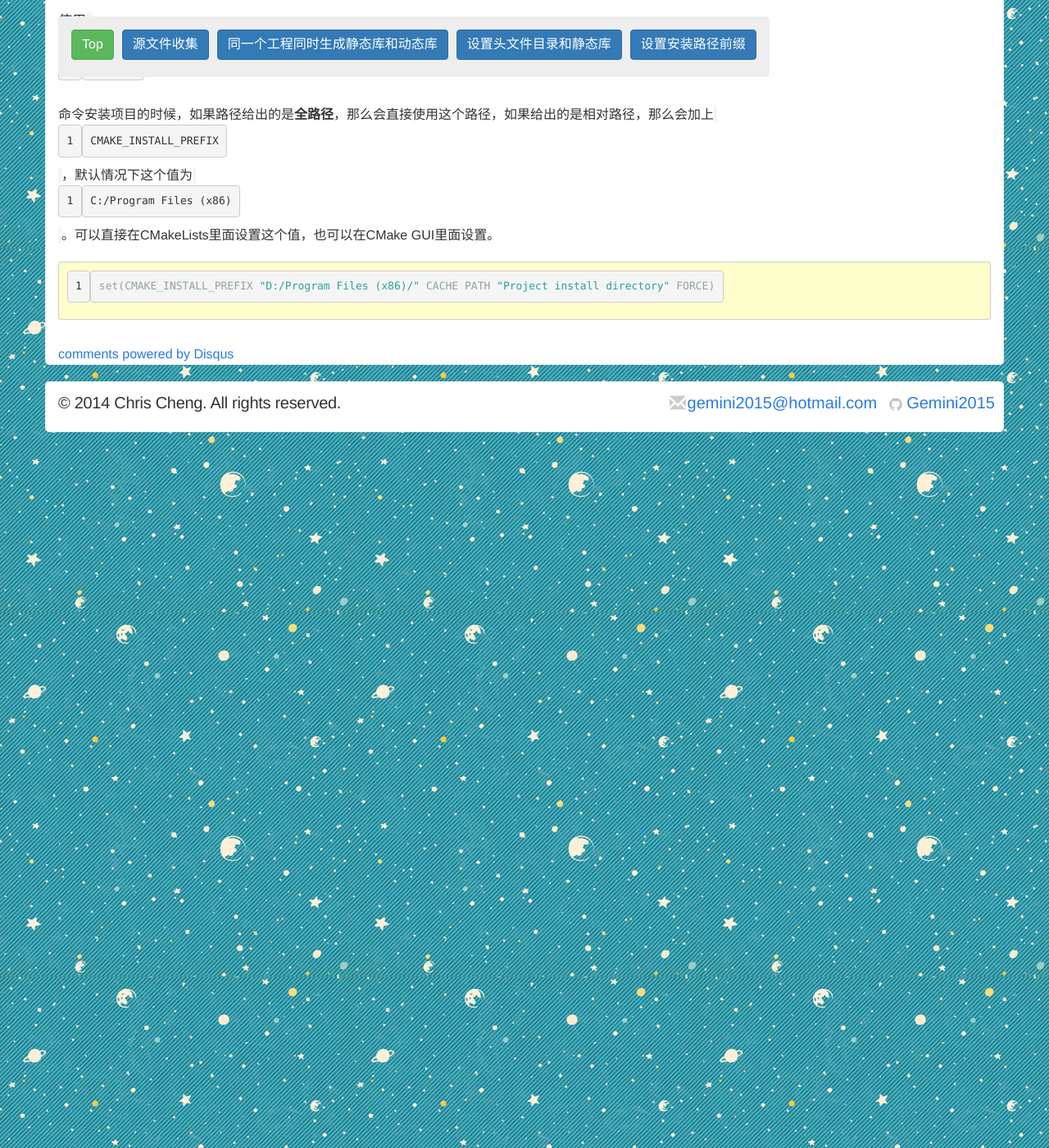
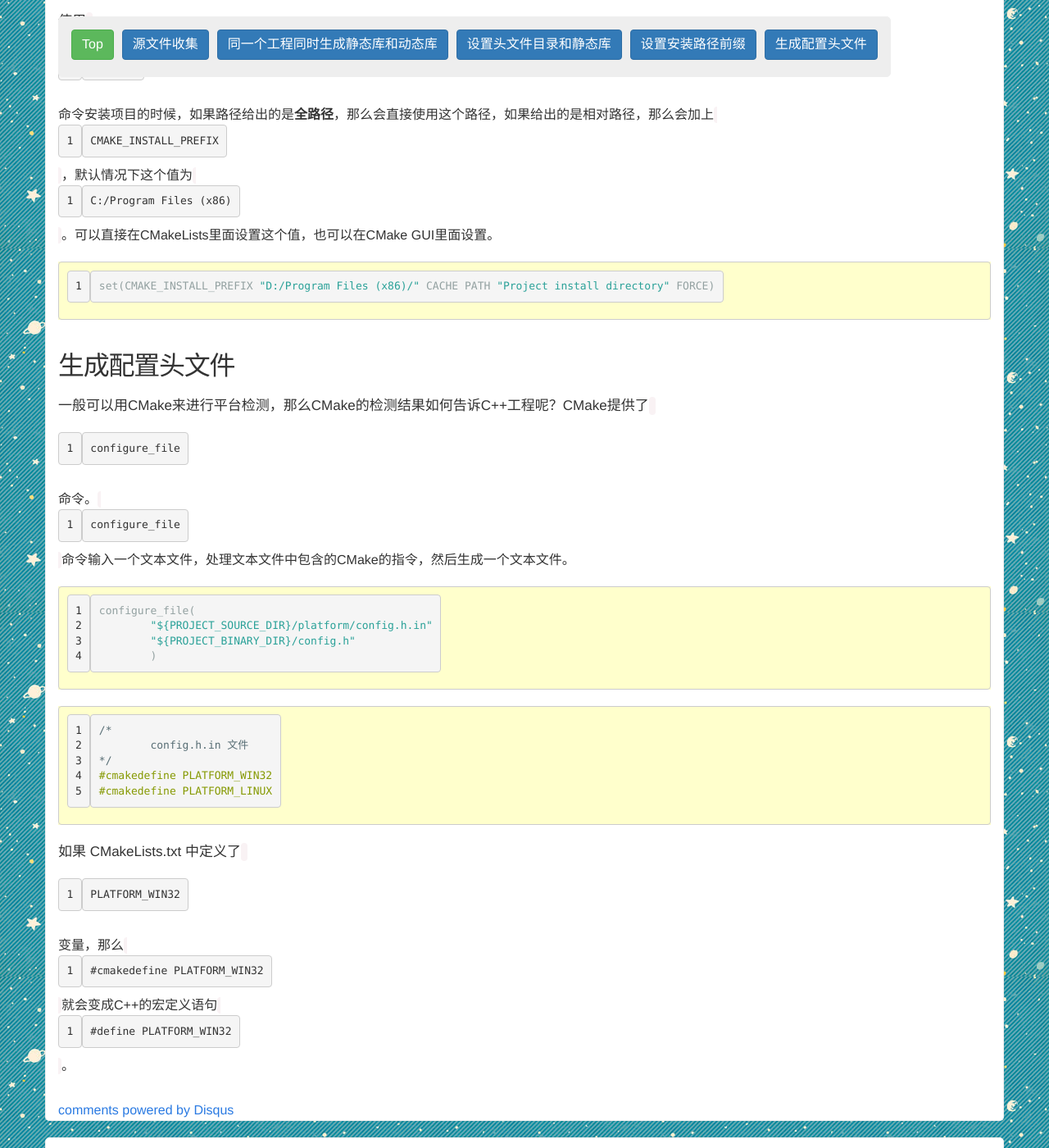
Before and after one commit to Gemini2015/gemini2015.github.io, a Jekyll site: the page built from _posts/2015-01-22-cmake-experience.markdown, in a window 1280 px wide and 1400 px high, scrolled down 2361 px. Shown: the whole window at 82% size. Built offline with Jekyll 4.4.1, drawn with Linux system fonts in a browser that asks for light colours; nearby versions of some CDN libraries; comment, search, counter and statistics services are not loaded.

Commit message:
更新 生成配置头文件

````diff
--- a/_posts/2015-01-22-cmake-experience.markdown
+++ b/_posts/2015-01-22-cmake-experience.markdown
@@ -76,3 +76,23 @@ target_link_libraries(target ${LUA_LIB})
 ```
 set(CMAKE_INSTALL_PREFIX "D:/Program Files (x86)/" CACHE PATH "Project install directory" FORCE)
 ```
+
+## 生成配置头文件
+一般可以用CMake来进行平台检测，那么CMake的检测结果如何告诉C++工程呢？CMake提供了`configure_file`命令。
+`configure_file`命令输入一个文本文件，处理文本文件中包含的CMake的指令，然后生成一个文本文件。
+
+```
+configure_file(
+	"${PROJECT_SOURCE_DIR}/platform/config.h.in"
+	"${PROJECT_BINARY_DIR}/config.h"
+	)
+```
+
+```
+/*
+	config.h.in 文件
+*/
+#cmakedefine PLATFORM_WIN32
+#cmakedefine PLATFORM_LINUX
+```
+如果 CMakeLists.txt 中定义了`PLATFORM_WIN32`变量，那么`#cmakedefine PLATFORM_WIN32`就会变成C++的宏定义语句`#define PLATFORM_WIN32`。
````
